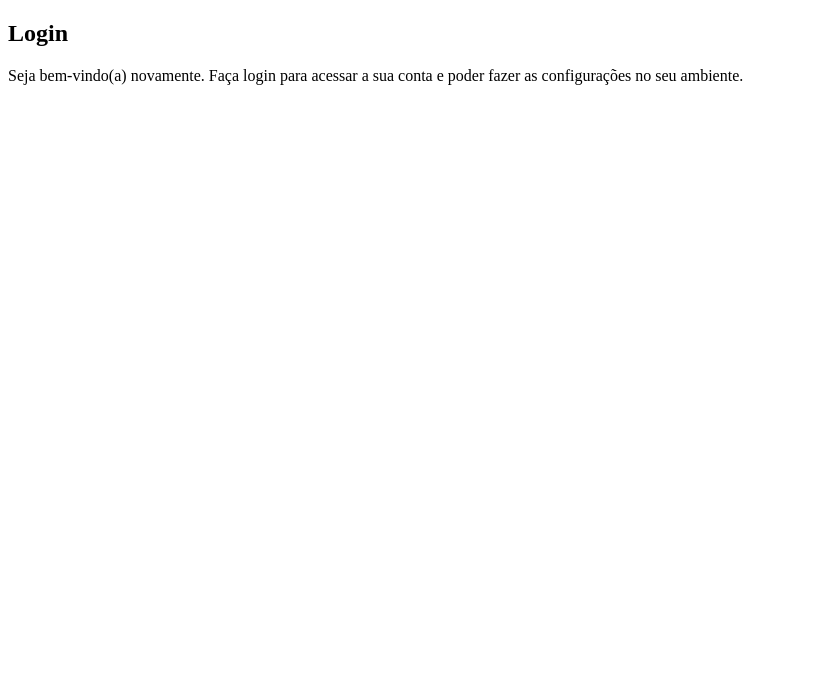
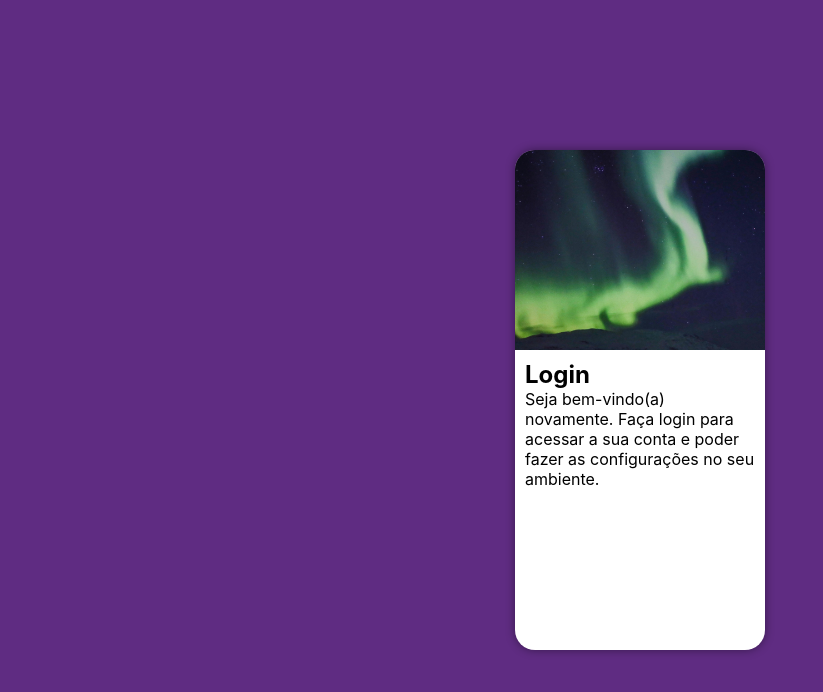
Before and after one commit to KennedyDjalma/projeto-login, a plain HTML site: page index.html in a window 1280 px wide. Shown: the whole page, without its empty margins (0-823 px from the left). Drawn offline with Linux system fonts and the light colour scheme.

Commit message:
usando os estilos no projeto

```diff
--- a/estilos/style.css
+++ b/estilos/style.css
@@ -5,3 +5,51 @@ Paleta de cores
 verde:  #49a09d
 lilás:  #5f2c82
 */
+
+*{
+    margin: 0px;
+    padding: 0px;
+    box-sizing: border-box;
+    font-family:-apple-system, BlinkMacSystemFont, 'Segoe UI', Roboto, Oxygen, Ubuntu, Cantarell, 'Open Sans', 'Helvetica Neue', sans-serif;
+}
+
+body,html{
+    background-color: #5f2c82;
+    height: 100vh;
+    width: 100vw;
+}
+/*  */
+main{
+    position: relative; /*  */
+    height: 100vh;
+    width: 100vw;
+}
+
+section#login{
+    /* colocar no meio da tela */
+    position: absolute;
+    top: 50%;
+    left: 50%;
+    transform: translate(-50%, -50%);
+    overflow: hidden; /* tudo que tiver fora da borda vai ficar escondido */
+    /*  */
+    background-color: white;
+    width: 250px;
+    height: 500px;
+    border-radius: 20px;
+    box-shadow: 0px 0px 10px rgba(0, 0, 0, 0.421);
+}
+
+#imagem {
+    display: block; /* ser exibida como bloco por padrao */
+    background: #5f2c82 url(../imagens/img1gimp.jpg) no-repeat;
+    background-position: left bottom;
+    background-size: cover;
+    height: 200px;
+}
+
+section#login > div#formulario {
+    display: block; /* ser exibida como bloco por padrao */
+    padding: 10px;
+
+}
```
Also changed, not shown: index.html (+5 -1 lines), imagens/img1gimp.jpg (added), imagens/img2gimp.jpg (added).
